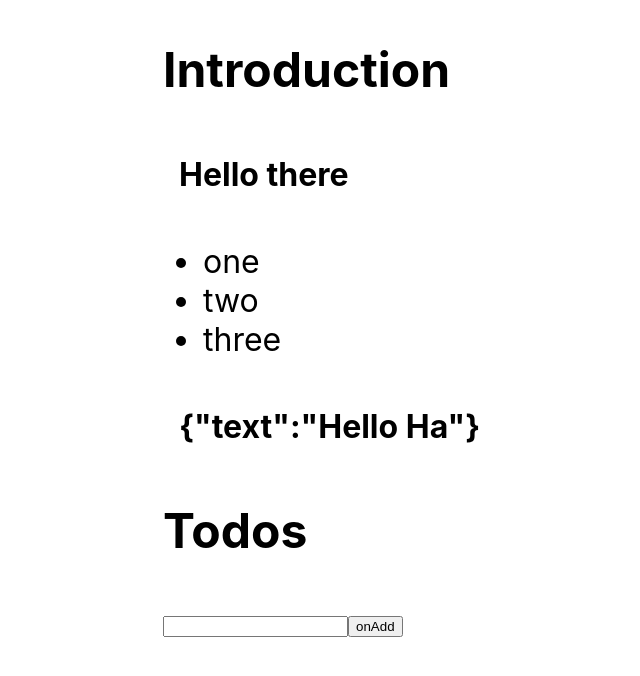
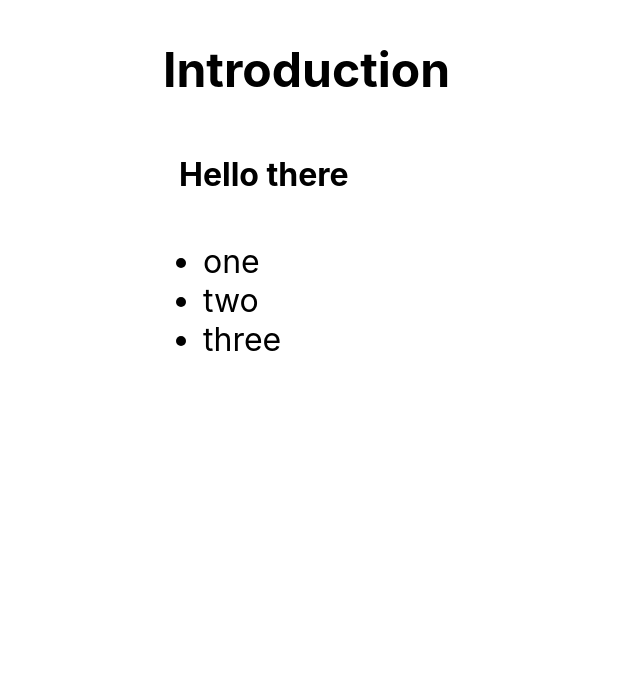
Before and after one commit to UJ528491/no-bs-ts-react, a React (Create React App) app: page / in a window 1280 px wide. Shown: the top 676 px of the page, without its empty margins (77-717 px from the left). Built offline with nearby package versions, Linux system fonts and the light colour scheme.

Commit message:
cheatsheet

```diff
--- a/src/App.tsx
+++ b/src/App.tsx
@@ -33,87 +33,16 @@ const List: React.FunctionComponent<{
   </ul>
 )
 
-interface Payload {
-  text: string
-}
-interface Todo {
-  id: number
-  text: string
-}
-type ActionType =
-  | {
-      type: "ADD"
-      text: string
-    }
-  | {
-      type: "REMOVE"
-      id: number
-    }
-
 function App() {
   const onListClick = useCallback((item: string) => {
     alert(item)
   }, [])
-
-  const [payload, setPayload] = useState<Payload | null>(null)
-
-  useEffect(() => {
-    fetch("/data.json")
-      .then(resp => resp.json())
-      .then(data => {
-        setPayload(data)
-      })
-  })
-
-  const [todos, dispatch] = useReducer((state: Todo[], action: ActionType) => {
-    switch (action.type) {
-      case "ADD":
-        return [
-          ...state,
-          {
-            id: state.length,
-            text: action.text,
-            done: false,
-          },
-        ]
-      case "REMOVE":
-        return state.filter(({ id }) => id !== action.id)
-      default:
-        throw new Error()
-    }
-  }, [])
-
-  const newTodoRef = useRef<HTMLInputElement>(null)
-
-  const onAddTodo = useCallback(() => {
-    if (newTodoRef.current) {
-      dispatch({
-        type: "ADD",
-        text: newTodoRef.current.value,
-      })
-    }
-  }, [])
-
+  const [checkedState, setCheckedState] = useState(true)
   return (
     <div>
       <Heading title="Introduction" />
       <Box>Hello there</Box>
       <List items={["one", "two", "three"]} onClick={onListClick} />
-      <Box>{JSON.stringify(payload)}</Box>
-
-      <Heading title="Todos" />
-      {todos.map(todo => (
-        <div key={todo.id}>
-          {todo.text}
-          <button onClick={() => dispatch({ type: "REMOVE", id: todo.id })}>
-            Remove
-          </button>
-        </div>
-      ))}
-      <div>
-        <input type="text" ref={newTodoRef} />
-        <button onClick={onAddTodo}>onAdd</button>
-      </div>
     </div>
   )
 }
```
